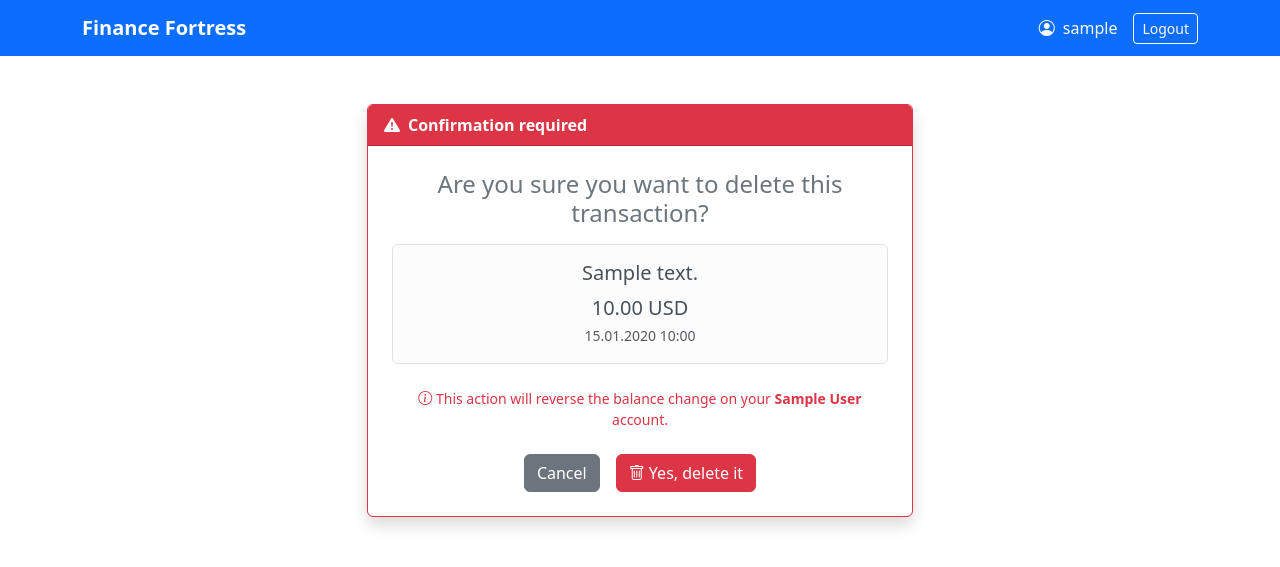
After one commit to VadymKyrylko/Finance-Fortress, a Django app: page /transactions/1/delete/ in a window 1280 px wide. The commit adds this page. Shown: the top 567 px of the page. Run offline with Django 5.2, Linux system fonts and the light colour scheme; a user stored in the database is signed in; tables that the repository leaves empty hold one stand-in row (values such as "Sample post").

Commit message:
FEAT: Implement Transaction Update/Delete and Transfer visualisation

```diff
--- a/finance/signals.py
+++ b/finance/signals.py
@@ -21,7 +21,7 @@ def update_balance_on_save(sender, instance, created, **kwargs):
         elif instance.type == "TRANSFER":
             account.balance -= amount
             if instance.target_account:
-                instance.target_account.balance -= amount
+                instance.target_account.balance += amount
                 instance.target_account.save()
         account.save()
 
--- a/finance/templates/finance/base.html
+++ b/finance/templates/finance/base.html
@@ -7,7 +7,7 @@
 
   <link href="https://cdn.jsdelivr.net/npm/bootstrap@5.3.3/dist/css/bootstrap.min.css" rel="stylesheet"
         integrity="sha384-QWTKZyjpPEjISv5WaRU9OFeRpok6YctnYmDr5pNlyT2bRjXh0JMhjY6hW+ALEwIH" crossorigin="anonymous">
-
+  <link rel="stylesheet" href="https://cdn.jsdelivr.net/npm/bootstrap-icons@1.11.3/font/bootstrap-icons.min.css">
   <title>{% block title %}Finance Fortress{% endblock %}</title>
 </head>
 <body>
--- /dev/null
+++ b/finance/templates/finance/transaction_confirm_delete.html
@@ -0,0 +1,44 @@
+{% extends "finance/base.html" %}
+
+{% block title %}Delete Transaction | Finance Fortress{% endblock %}
+
+{% block content %}
+<div class="row justify-content-center mt-5">
+  <div class="col-md-6">
+    <div class="card shadow border-danger">
+      <div class="card-header bg-danger text-white d-flex align-items-center">
+        <i class="bi bi-exclamation-triangle-fill me-2"></i>
+        <strong>Confirmation required</strong>
+      </div>
+      <div class="card-body text-center p-4">
+        <h4 class="mb-3 text-secondary">Are you sure you want to delete this transaction?</h4>
+
+        <div class="alert alert-light border mb-4">
+          <h5 class="alert-heading">{{ object.description }}</h5>
+          <p class="mb-0 fs-5">
+            {{ object.amount }} {{ object.account.currency }}
+          </p>
+          <small class="text-muted">{{ object.date|date:"d.m.Y H:i" }}</small>
+        </div>
+
+        <p class="text-danger small">
+          <i class="bi bi-info-circle"></i>
+          This action will reverse the balance change on your <strong>{{ object.account.name }}</strong> account.
+        </p>
+
+        <form method="post">
+          {% csrf_token %}
+          <div class="d-flex justify-content-center gap-3 mt-4">
+            <a href="{% url 'account_list' %}" class="btn btn-secondary">
+              Cancel
+            </a>
+            <button type="submit" class="btn btn-danger">
+              <i class="bi bi-trash"></i> Yes, delete it
+            </button>
+          </div>
+        </form>
+      </div>
+    </div>
+  </div>
+</div>
+{% endblock %}
--- a/finance/urls.py
+++ b/finance/urls.py
@@ -5,7 +5,7 @@ from finance.views import (
     AccountListView,
     CategoryCreateView,
     SignUpView,
-    TransactionCreateView,
+    TransactionCreateView, TransactionUpdateView, TransactionDeleteView,
 )
 
 urlpatterns = [
@@ -20,4 +20,6 @@ urlpatterns = [
     path(
         "categories/new", CategoryCreateView.as_view(), name="category_create"
     ),
+    path("transactions/<int:pk>/edit/", TransactionUpdateView.as_view(), name="transaction_update"),
+    path("transactions/<int:pk>/delete/", TransactionDeleteView.as_view(), name="transaction_delete"),
 ]
--- a/finance/views.py
+++ b/finance/views.py
@@ -1,7 +1,7 @@
 from django.contrib.auth.forms import UserCreationForm
 from django.contrib.auth.mixins import LoginRequiredMixin
 from django.urls import reverse_lazy
-from django.views.generic import CreateView, ListView
+from django.views.generic import CreateView, ListView, UpdateView, DeleteView
 
 from finance.forms import AccountForm, CategoryForm, TransactionForm
 from finance.models import Account, Category, Transaction
@@ -19,7 +19,7 @@ class AccountListView(LoginRequiredMixin, ListView):
         context = super().get_context_data(**kwargs)
         context["transactions"] = (
             Transaction.objects.filter(user=self.request.user)
-            .select_related("category", "account")
+            .select_related("category", "account", "target_account")
             .order_by("-date")[:10]
         )
         return context
@@ -79,3 +79,33 @@ class CategoryCreateView(LoginRequiredMixin, CreateView):
         context["title"] = "Create new Category"
         context["btn_text"] = "Create Category"
         return context
+
+
+class TransactionUpdateView(LoginRequiredMixin, UpdateView):
+    model = Transaction
+    form_class = TransactionForm
+    template_name = "finance/form_base.html"
+    success_url = reverse_lazy("account_list")
+
+    def get_form_kwargs(self):
+        kwargs = super().get_form_kwargs()
+        kwargs['user'] = self.request.user
+        return kwargs
+
+    def get_context_data(self, **kwargs):
+        context = super().get_context_data(**kwargs)
+        context["title"] = "Update Transaction"
+        context["btn_text"] = "Update Transaction"
+        return context
+
+    def get_queryset(self):
+        return Transaction.objects.filter(user=self.request.user)
+
+
+class TransactionDeleteView(LoginRequiredMixin, DeleteView):
+    model = Transaction
+    template_name = "finance/transaction_confirm_delete.html"
+    success_url = reverse_lazy("account_list")
+
+    def get_queryset(self):
+        return Transaction.objects.filter(user=self.request.user)
```
Also changed, not shown: finance/templates/finance/account_list.html (+21 -3 lines).
